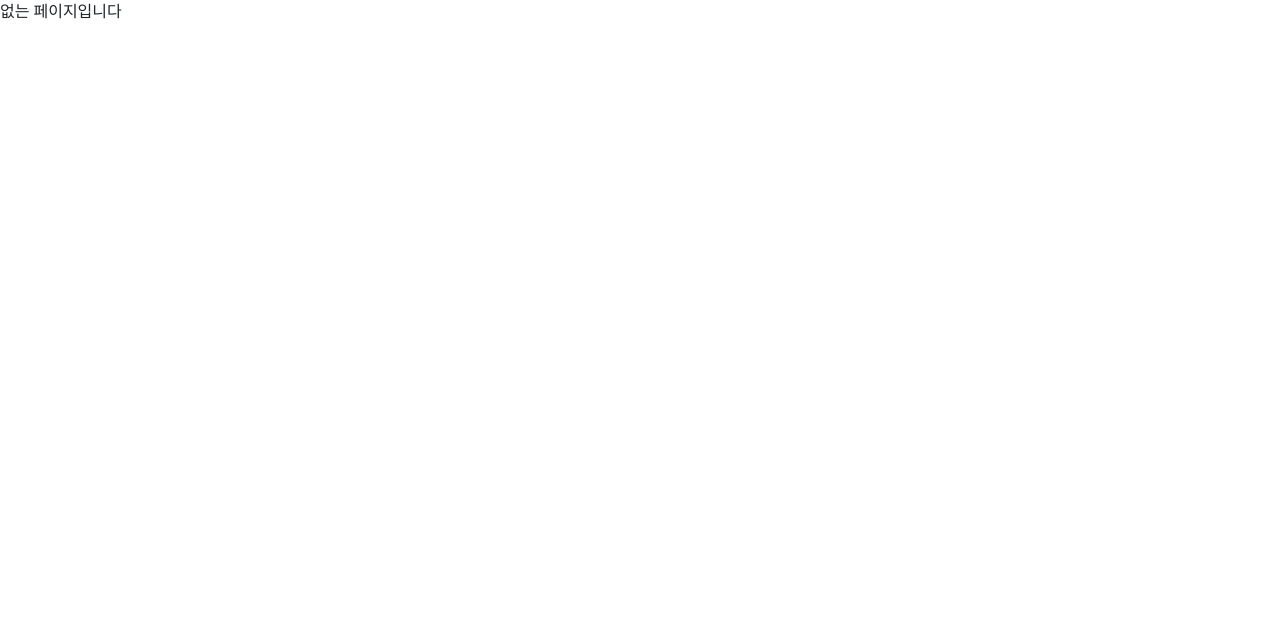
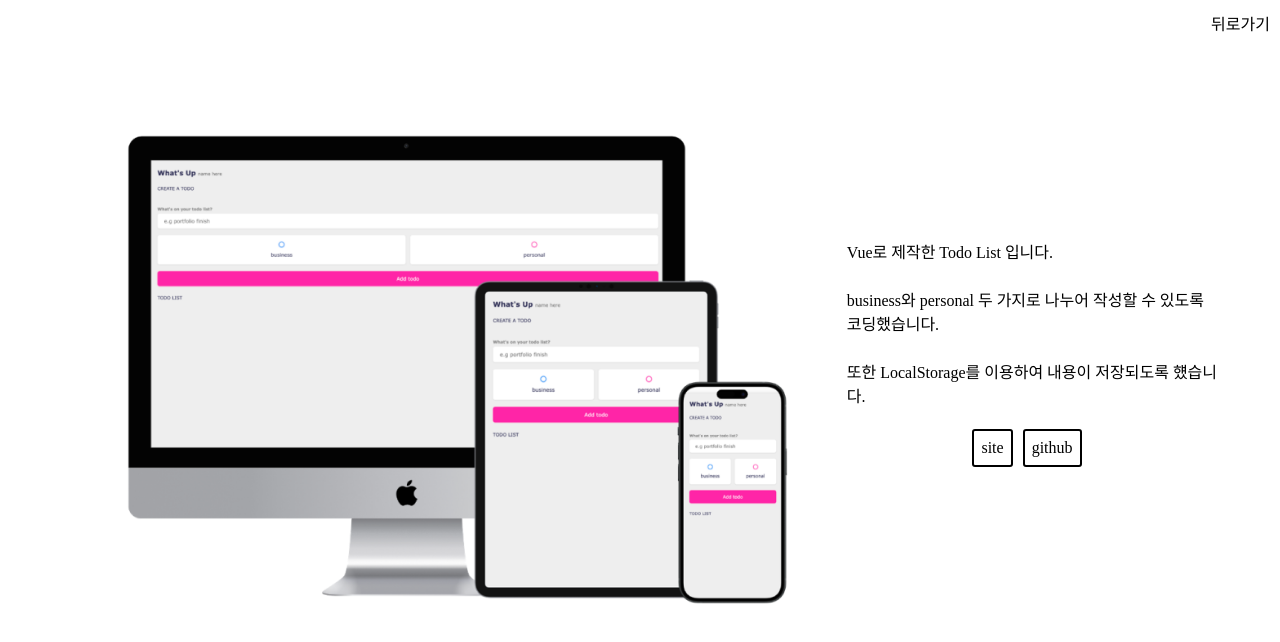
Before and after one commit to sat2llite/portfolioPage, a React (Create React App) app: page /portfolio/vueportfolio in a window 1280 px wide. Before the commit this address had no page. Shown: the top 642 px of the page. Built offline with nearby package versions, Linux system fonts and the light colour scheme; a web font is replaced by a local one.

Commit message:
vue project 추가
portfolio 위치 수정

```diff
--- a/src/App.scss
+++ b/src/App.scss
@@ -155,27 +155,27 @@ header {
       background-size: 100%;
     }
     .box02 {
+      background: url("../public/img/559shots_so.png") no-repeat;
+      background-size: 100%;
+    }
+    .box03 {
       background: url("../public/img/904shots_so.png") no-repeat;
       background-size: 100%;
     }
-    .box03 {
-      background: url("../public/img/559shots_so.png") no-repeat;
+    .box04 {
+      background: url("../public/img/922shots_so.png") no-repeat;
       background-size: 100%;
     }
-    .box04 {
+    .box05 {
       background: url("../public/img/455shots_so.png") no-repeat;
       background-size: 100%;
     }
-    .box05 {
+    .box06 {
       background: url("../public/img/687shots_so.png") no-repeat;
       background-size: 100%;
     }
-    .box06 {
+    .box07 {
       background: url("../public/img/226shots_so.png") no-repeat;
-      background-size: 100%;
-    }
-    .box07 {
-      background: url("../public/img/319shots_so.png") no-repeat;
       background-size: 100%;
     }
     .box08 {
--- a/src/components/pages/Portfolio.jsx
+++ b/src/components/pages/Portfolio.jsx
@@ -67,6 +67,19 @@ const Portfolio = () => {
 
             <div className="box box04">
               <div className="bar">
+                <h4>Vue</h4>
+              </div>
+              <div className="more_btn">
+                <Link to="/portfolio/vueportfolio">
+                  <button className="more">VIEW MORE</button>
+                </Link>
+              </div>
+            </div>
+          </div>
+
+          <div className="box_wrap flex_between">
+            <div className="box box05">
+              <div className="bar">
                 <h4>JS</h4>
               </div>
               <div className="more_btn">
@@ -75,10 +88,8 @@ const Portfolio = () => {
                 </Link>
               </div>
             </div>
-          </div>
 
-          <div className="box_wrap flex_between">
-            <div className="box box05">
+            <div className="box box06">
               <div className="bar">
                 <h4>HTML</h4>
               </div>
@@ -89,7 +100,7 @@ const Portfolio = () => {
               </div>
             </div>
 
-            <div className="box box06">
+            <div className="box box07">
               <div className="bar">
                 <h4>HTML</h4>
               </div>
@@ -97,15 +108,6 @@ const Portfolio = () => {
                 <Link to="/portfolio/moportfolio">
                   <button className="more">VIEW MORE</button>
                 </Link>
-              </div>
-            </div>
-
-            <div className="box">
-              <div className="bar">
-                <h4>&nbsp;</h4>
-              </div>
-              <div className="more_btn">
-                {/* <button className="more">VIEW MORE</button> */}
               </div>
             </div>
 
--- /dev/null
+++ b/src/components/pages/modal/VuePortfolio.jsx
@@ -0,0 +1,40 @@
+import React from "react";
+import { Link } from "react-router-dom";
+
+const VuePortfolio = () => {
+  return (
+    <div className="vueContainer">
+      <div className="portfolio_content">
+        <div className="inner">
+          <div className="left">
+            <img src="../img/vue_port.png" alt="" />
+          </div>
+
+          <div className="right">
+            <div className="back_btn_wrap">
+              <Link to="/portfolio">
+                <button className="back_btn">뒤로가기</button>
+              </Link>
+            </div>
+
+            <p>Vue로 제작한 Todo List 입니다.</p>
+            <br />
+            <p>business와 personal 두 가지로 나누어 작성할 수 있도록 코딩했습니다.</p>
+            <br />
+            <p>또한 LocalStorage를 이용하여 내용이 저장되도록 헀습니다.</p>
+            <div className="in_more_btn">
+              <Link to="https://vue-todo-project-sy.netlify.app" target="_blank">
+                <button className="in_more">site</button>
+              </Link>
+              <Link to="https://github.com/sat2llite/vue_todo" target="_blank">
+                <button className="in_more">github</button>
+              </Link>
+            </div>
+          </div>
+        </div>
+      </div>
+    </div>
+  );
+};
+
+export default VuePortfolio;
--- a/src/index.js
+++ b/src/index.js
@@ -14,6 +14,7 @@ import ArcPortfolio from "./components/pages/modal/ArcPortfolio";
 import PoloPortfolio from "./components/pages/modal/PoloPortfolio";
 import YoutubePortfolio from "./components/pages/modal/YoutubePortfolio";
 import MoPortfolio from "./components/pages/modal/MoPortfolio";
+import VuePortfolio from "./components/pages/modal/VuePortfolio";
 
 const router = createBrowserRouter([
   {
@@ -70,6 +71,11 @@ const router = createBrowserRouter([
     path: "/portfolio/moportfolio",
     element: <MoPortfolio />,
     errorElement: <NotFound />
+  },
+  {
+    path: "/portfolio/vueportfolio",
+    element: <VuePortfolio />,
+    errorElement: <NotFound />
   }
 ]);
 
```
Also changed, not shown: public/img/922shots_so.png (added), public/img/vue_port.png (added).
